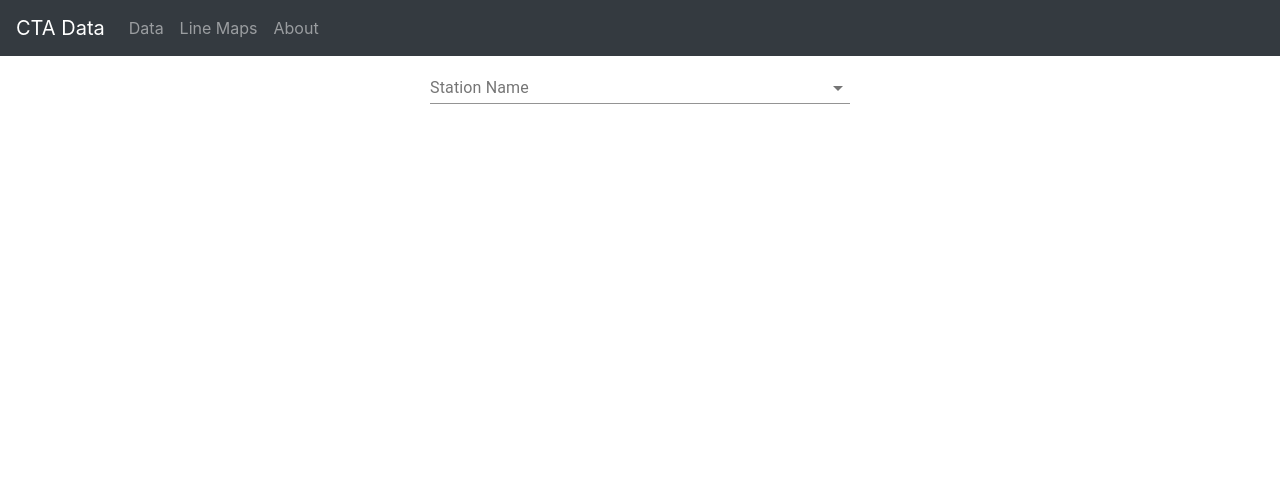
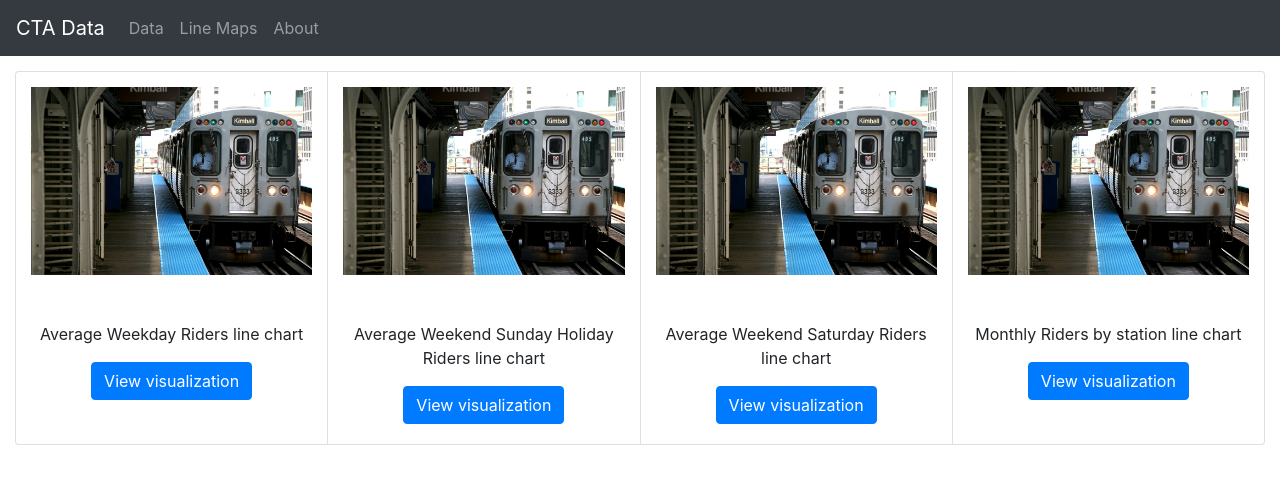
Before and after one commit to JamesFox16/CSCE413-Final-Project, a React (Create React App) app in the folder cta-data-visual/: page / in a window 1280 px wide. Shown: the top 484 px of the page. Built offline with nearby package versions, Linux system fonts and the light colour scheme; no server answers.

Commit message:
update links and routing

```diff
--- a/cta-data-visual/package.json
+++ b/cta-data-visual/package.json
@@ -12,7 +12,9 @@
     "react": "^16.10.1",
     "react-bootstrap": "^1.0.0-beta.14",
     "react-dom": "^16.10.1",
-    "react-scripts": "3.2.0",
+    "react-router": "^5.1.2",
+    "react-router-dom": "^5.1.2",
+    "react-scripts": "^3.3.0",
     "react-vis": "^1.11.7",
     "typescript": "^3.6.4"
   },
--- a/cta-data-visual/src/App.js
+++ b/cta-data-visual/src/App.js
@@ -1,6 +1,10 @@
 import React from 'react';
 import './App.css';
 import MainAppBar from './components/MainAppBar';
+import { BrowserRouter as Router, Switch, Route } from 'react-router-dom';
+import Home from './pages/Home/Home';
+import Avgwdriders from './pages/Dataview/Avgwdriders/Avgwdriders';
+import Avgweshriders from './pages/Dataview/Avgweshriders/Avgweshriders';
 import Avgwesriders from './pages/Dataview/Avgwesriders/Avgwesriders';
 import Monthridersstation from './pages/Dataview/Monthridersstation/Monthridersstation';
 
@@ -8,7 +12,15 @@ function App() {
   return (
     <div className="App">
       <MainAppBar />
-      <Monthridersstation />
+      <Router>
+        <Switch>
+          <Route exact path="/" component={Home} />
+          <Route path="/avgwdriders" component={Avgwdriders} />
+          <Route path="/avgweshriders" component={Avgweshriders} />
+          <Route path="/avgwesriders" component={Avgwesriders} />
+          <Route path="/monthridersstation" component={Monthridersstation} />
+        </Switch>
+      </Router>
     </div>
   );
 }
--- a/cta-data-visual/src/components/CardTile.jsx
+++ b/cta-data-visual/src/components/CardTile.jsx
@@ -11,7 +11,7 @@ export default class CardTile extends Component {
         <Card.Body>
           <Card.Title>{this.props.cardTitl}</Card.Title>
           <Card.Text>{this.props.cardText}</Card.Text>
-          <Button variant="primary">View visualization</Button>
+          <Button variant="primary" href={this.props.link}>View visualization</Button>
         </Card.Body>
       </Card>
     );
--- a/cta-data-visual/src/components/MainAppBar.jsx
+++ b/cta-data-visual/src/components/MainAppBar.jsx
@@ -1,18 +1,21 @@
 import React, { Component } from 'react';
 import { Navbar, Nav } from 'react-bootstrap';
+import { Link, BrowserRouter as Router } from 'react-router-dom';
 
 export default class MainAppBar extends Component {
   render() {
     return (
       <>
+        <Router>
           <Navbar bg="dark" variant="dark">
-          <Navbar.Brand href="#home">CTA Data</Navbar.Brand>
+            <Navbar.Brand href="/">CTA Data</Navbar.Brand>
             <Nav className="mr-auto">
-            <Nav.Link href="#data">Data</Nav.Link>
+              <Nav.Link href="/Avgwdriders">Data</Nav.Link>
               <Nav.Link href="#lineMaps">Line Maps</Nav.Link>
               <Nav.Link href="#about">About</Nav.Link>
             </Nav>
           </Navbar>
+        </Router>
       </>
     );
   }
--- a/cta-data-visual/src/pages/Dataview/Avgweshriders/Avgweshriders.jsx
+++ b/cta-data-visual/src/pages/Dataview/Avgweshriders/Avgweshriders.jsx
@@ -9,6 +9,7 @@ export default class Avgweshriders extends Component {
       stationId: 40900
     };
   }
+
   changeId = stationIdp => {
     this.setState({
       stationId: stationIdp
--- a/cta-data-visual/src/pages/Home/Home.jsx
+++ b/cta-data-visual/src/pages/Home/Home.jsx
@@ -1,5 +1,5 @@
 import React, { Component } from 'react';
-import CardTile from '../../components/CardTile'
+import CardTile from '../../components/CardTile';
 import CardGroup from 'react-bootstrap/CardGroup';
 import MonthlyRidersTotalStationChart from '../../components/MonthlyRidersTotalStationChart';
 import StationDropdown from '../../components/StationDropdown';
@@ -12,50 +12,28 @@ export default class Home extends Component {
           <CardTile
             style={{ padding: 15 }}
             cardTitle={'Test'}
-            cardText={
-              'Lorem ipsum dolor sit amet, consectetur adipiscing elit, sed do eiusmod tempor incididunt ut labore et dolore magna aliqua.'
-            }
+            cardText={'Average Weekday Riders line chart'}
+            link="/avgwdriders"
           />
           <CardTile
             style={{ padding: 15 }}
             cardTitle={'Test'}
-            cardText={
-              'Lorem ipsum dolor sit amet, consectetur adipiscing elit, sed do eiusmod tempor incididunt ut labore et dolore magna aliqua.'
-            }
+            cardText={'Average Weekend Sunday Holiday Riders line chart'}
+            link="/Avgweshriders"
           />
           <CardTile
             style={{ padding: 15 }}
             cardTitle={'Test'}
-            cardText={
-              'Lorem ipsum dolor sit amet, consectetur adipiscing elit, sed do eiusmod tempor incididunt ut labore et dolore magna aliqua.'
-            }
-          />
-        </CardGroup>
-        <CardGroup style={{ padding: 15 }}>
-          <CardTile
-            style={{ padding: 15 }}
-            cardTitle={'Test'}
-            cardText={
-              'Lorem ipsum dolor sit amet, consectetur adipiscing elit, sed do eiusmod tempor incididunt ut labore et dolore magna aliqua.'
-            }
+            cardText={'Average Weekend Saturday Riders line chart'}
+            link="/Avgwesriders"
           />
           <CardTile
             style={{ padding: 15 }}
             cardTitle={'Test'}
-            cardText={
-              'Lorem ipsum dolor sit amet, consectetur adipiscing elit, sed do eiusmod tempor incididunt ut labore et dolore magna aliqua.'
-            }
-          />
-          <CardTile
-            style={{ padding: 15 }}
-            cardTitle={'Test'}
-            cardText={
-              'Lorem ipsum dolor sit amet, consectetur adipiscing elit, sed do eiusmod tempor incididunt ut labore et dolore magna aliqua.'
-            }
+            cardText={'Monthly Riders by station line chart'}
+            link="/monthridersstation"
           />
         </CardGroup>
-        <StationDropdown />
-        <MonthlyRidersTotalStationChart />
       </>
     );
   }
```
Also changed, not shown: 1 other file (tests, documents, lock files or other folders). Lines whose indentation alone changed are shown as unchanged.
